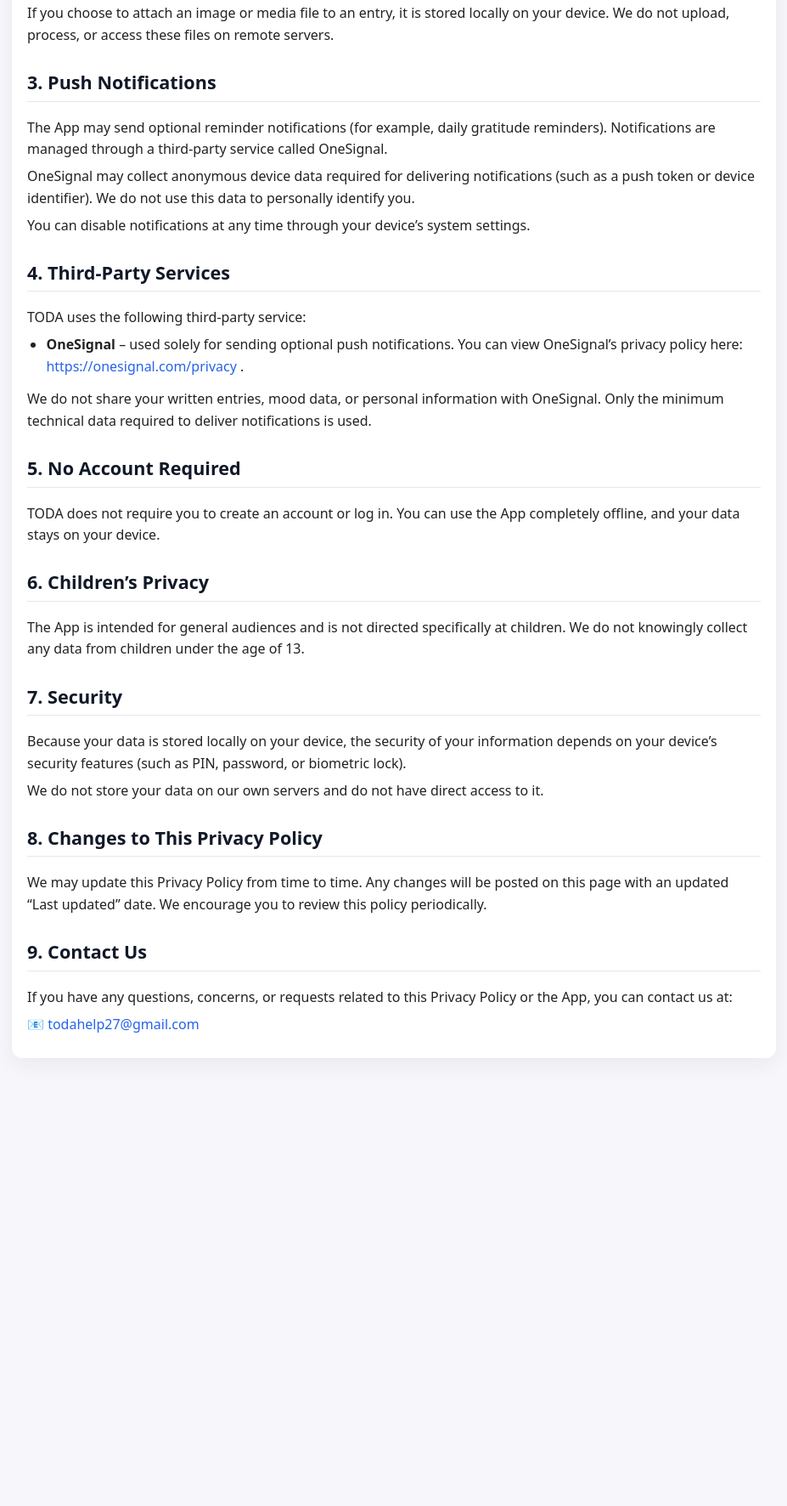
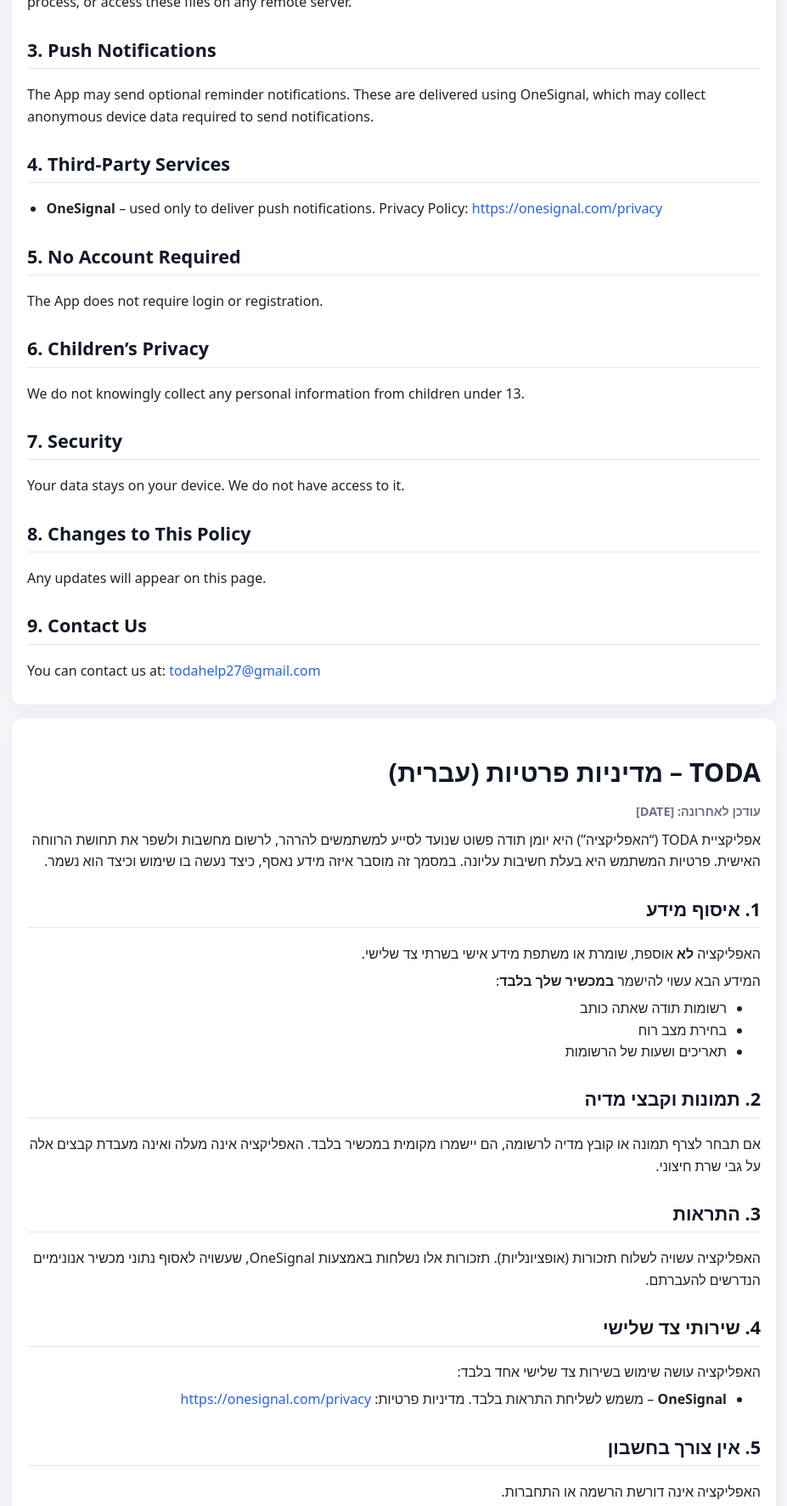
Before and after one commit to yairva27/toda-privacy, a plain HTML site: page index.html in a window 1280 px wide. Shown: the part 590-2362 px from the top of the page at 85% size, without its empty margins (176-1103 px from the left). Before the commit the page ends 1883 px from the top, so only its background shows below. Drawn offline with Linux system fonts and the light colour scheme.

Commit message:
Update index.html

```diff
--- a/index.html
+++ b/index.html
@@ -58,12 +58,19 @@
       color: #6b7280;
       margin-bottom: 0.6rem;
     }
+    .rtl {
+      direction: rtl;
+      text-align: right;
+    }
   </style>
 </head>
+
 <body>
   <div class="container">
+
+    <!-- English Section -->
     <div class="section">
-      <h1>TODA – Privacy Policy</h1>
+      <h1>TODA – Privacy Policy (English)</h1>
       <p class="meta"><strong>Last updated: [DATE]</strong></p>
 
       <p>
@@ -84,83 +91,106 @@
         <li>Mood selections</li>
         <li>Dates and timestamps of your entries</li>
       </ul>
-      <p>
-        This data remains on your phone and is <strong>never</strong> sent to any external server we control.
-      </p>
 
       <h2>2. Photos, Images, or Media</h2>
       <p>
         If you choose to attach an image or media file to an entry, it is stored locally on your device.
-        We do not upload, process, or access these files on remote servers.
+        We do not upload, process, or access these files on any remote server.
       </p>
 
       <h2>3. Push Notifications</h2>
       <p>
-        The App may send optional reminder notifications (for example, daily gratitude reminders).
-        Notifications are managed through a third-party service called OneSignal.
-      </p>
-      <p>
-        OneSignal may collect anonymous device data required for delivering notifications
-        (such as a push token or device identifier). We do not use this data to personally identify you.
-      </p>
-      <p>
-        You can disable notifications at any time through your device’s system settings.
+        The App may send optional reminder notifications. These are delivered using OneSignal,
+        which may collect anonymous device data required to send notifications.
       </p>
 
       <h2>4. Third-Party Services</h2>
+      <ul>
+        <li>
+          <strong>OneSignal</strong> – used only to deliver push notifications.
+          Privacy Policy:
+          <a href="https://onesignal.com/privacy" target="_blank">https://onesignal.com/privacy</a>
+        </li>
+      </ul>
+
+      <h2>5. No Account Required</h2>
+      <p>The App does not require login or registration.</p>
+
+      <h2>6. Children’s Privacy</h2>
+      <p>We do not knowingly collect any personal information from children under 13.</p>
+
+      <h2>7. Security</h2>
+      <p>Your data stays on your device. We do not have access to it.</p>
+
+      <h2>8. Changes to This Policy</h2>
+      <p>Any updates will appear on this page.</p>
+
+      <h2>9. Contact Us</h2>
+      <p>You can contact us at: <a href="mailto:todahelp27@gmail.com">todahelp27@gmail.com</a></p>
+    </div>
+
+    <!-- Hebrew Section -->
+    <div class="section rtl">
+      <h1>TODA – מדיניות פרטיות (עברית)</h1>
+      <p class="meta"><strong>עודכן לאחרונה: [DATE]</strong></p>
+
       <p>
-        TODA uses the following third-party service:
+        אפליקציית TODA (“האפליקציה”) היא יומן תודה פשוט שנועד לסייע למשתמשים להרהר, לרשום מחשבות
+        ולשפר את תחושת הרווחה האישית. פרטיות המשתמש היא בעלת חשיבות עליונה. במסמך זה מוסבר איזה מידע נאסף,
+        כיצד נעשה בו שימוש וכיצד הוא נשמר.
+      </p>
+
+      <h2>1. איסוף מידע</h2>
+      <p>
+        האפליקציה <strong>לא</strong> אוספת, שומרת או משתפת מידע אישי בשרתי צד שלישי.
+      </p>
+      <p>
+        המידע הבא עשוי להישמר <strong>במכשיר שלך בלבד</strong>:
       </p>
       <ul>
+        <li>רשומות תודה שאתה כותב</li>
+        <li>בחירת מצב רוח</li>
+        <li>תאריכים ושעות של הרשומות</li>
+      </ul>
+
+      <h2>2. תמונות וקבצי מדיה</h2>
+      <p>
+        אם תבחר לצרף תמונה או קובץ מדיה לרשומה, הם יישמרו מקומית במכשיר בלבד.
+        האפליקציה אינה מעלה ואינה מעבדת קבצים אלה על גבי שרת חיצוני.
+      </p>
+
+      <h2>3. התראות</h2>
+      <p>
+        האפליקציה עשויה לשלוח תזכורות (אופציונליות). תזכורות אלו נשלחות באמצעות OneSignal,
+        שעשויה לאסוף נתוני מכשיר אנונימיים הנדרשים להעברתם.
+      </p>
+
+      <h2>4. שירותי צד שלישי</h2>
+      <p>האפליקציה עושה שימוש בשירות צד שלישי אחד בלבד:</p>
+      <ul>
         <li>
-          <strong>OneSignal</strong> – used solely for sending optional push notifications.
-          You can view OneSignal’s privacy policy here:
-          <a href="https://onesignal.com/privacy" target="_blank" rel="noopener noreferrer">
-            https://onesignal.com/privacy
-          </a>.
+          <strong>OneSignal</strong> – משמש לשליחת התראות בלבד.
+          מדיניות פרטיות:
+          <a href="https://onesignal.com/privacy" target="_blank">https://onesignal.com/privacy</a>
         </li>
       </ul>
-      <p>
-        We do not share your written entries, mood data, or personal information with OneSignal.
-        Only the minimum technical data required to deliver notifications is used.
-      </p>
 
-      <h2>5. No Account Required</h2>
-      <p>
-        TODA does not require you to create an account or log in. You can use the App completely
-        offline, and your data stays on your device.
-      </p>
+      <h2>5. אין צורך בחשבון</h2>
+      <p>האפליקציה אינה דורשת הרשמה או התחברות.</p>
 
-      <h2>6. Children’s Privacy</h2>
-      <p>
-        The App is intended for general audiences and is not directed specifically at children.
-        We do not knowingly collect any data from children under the age of 13.
-      </p>
+      <h2>6. פרטיות ילדים</h2>
+      <p>אין כוונה לאסוף מידע מילדים מתחת לגיל 13.</p>
 
-      <h2>7. Security</h2>
-      <p>
-        Because your data is stored locally on your device, the security of your information depends
-        on your device’s security features (such as PIN, password, or biometric lock).
-      </p>
-      <p>
-        We do not store your data on our own servers and do not have direct access to it.
-      </p>
+      <h2>7. אבטחה</h2>
+      <p>המידע שלך נשמר במכשיר בלבד ואין לנו גישה אליו.</p>
 
-      <h2>8. Changes to This Privacy Policy</h2>
-      <p>
-        We may update this Privacy Policy from time to time. Any changes will be posted on this page
-        with an updated “Last updated” date. We encourage you to review this policy periodically.
-      </p>
+      <h2>8. שינויים במדיניות</h2>
+      <p>עדכונים למדיניות יופיעו בדף זה.</p>
 
-      <h2>9. Contact Us</h2>
-      <p>
-        If you have any questions, concerns, or requests related to this Privacy Policy or the App,
-        you can contact us at:
-      </p>
-      <p>
-        📧 <a href="mailto:todahelp27@gmail.com">todahelp27@gmail.com</a>
-      </p>
+      <h2>9. יצירת קשר</h2>
+      <p>לשאלות או תמיכה: <a href="mailto:todahelp27@gmail.com">todahelp27@gmail.com</a></p>
     </div>
+
   </div>
 </body>
 </html>
```
